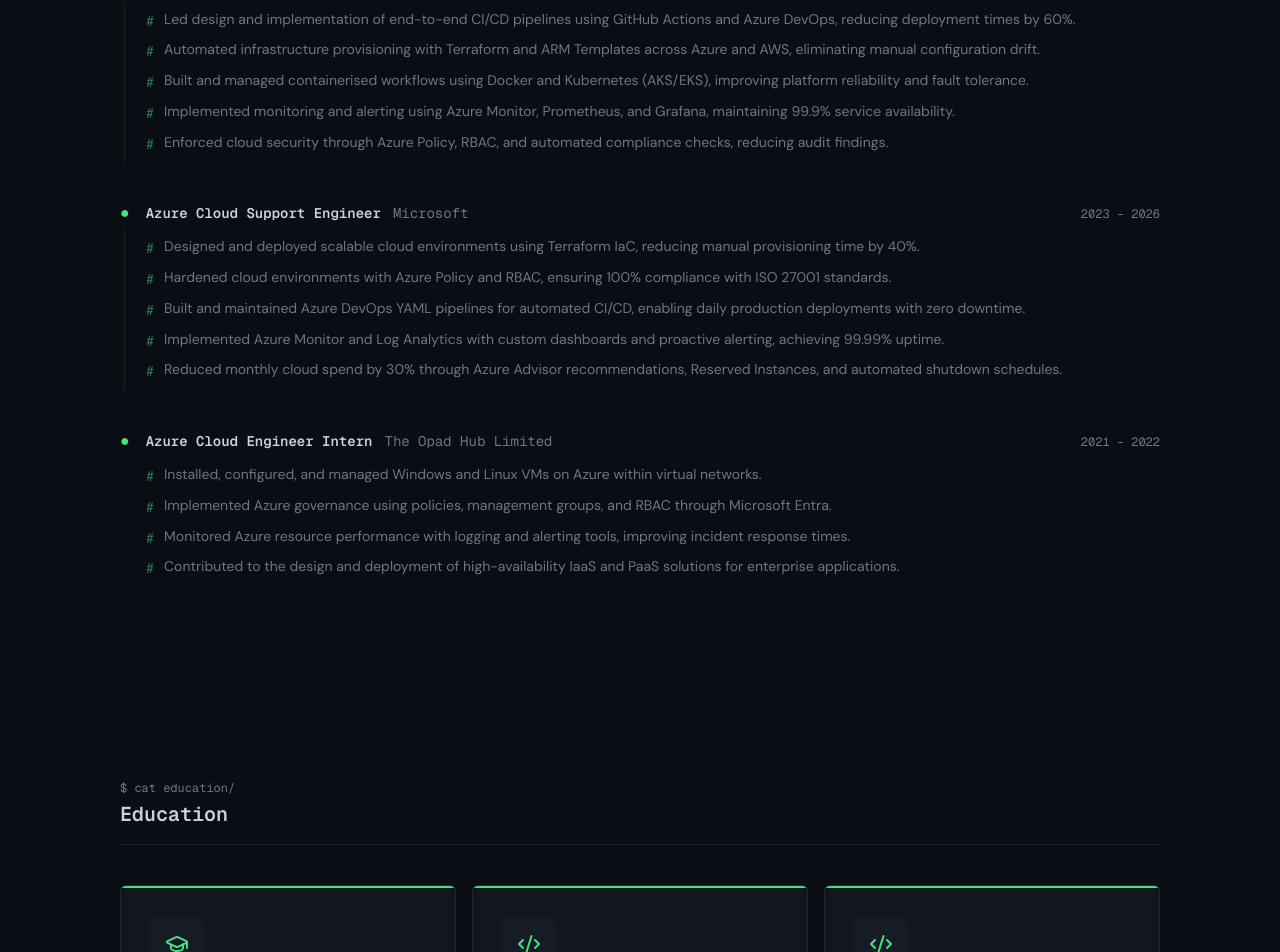
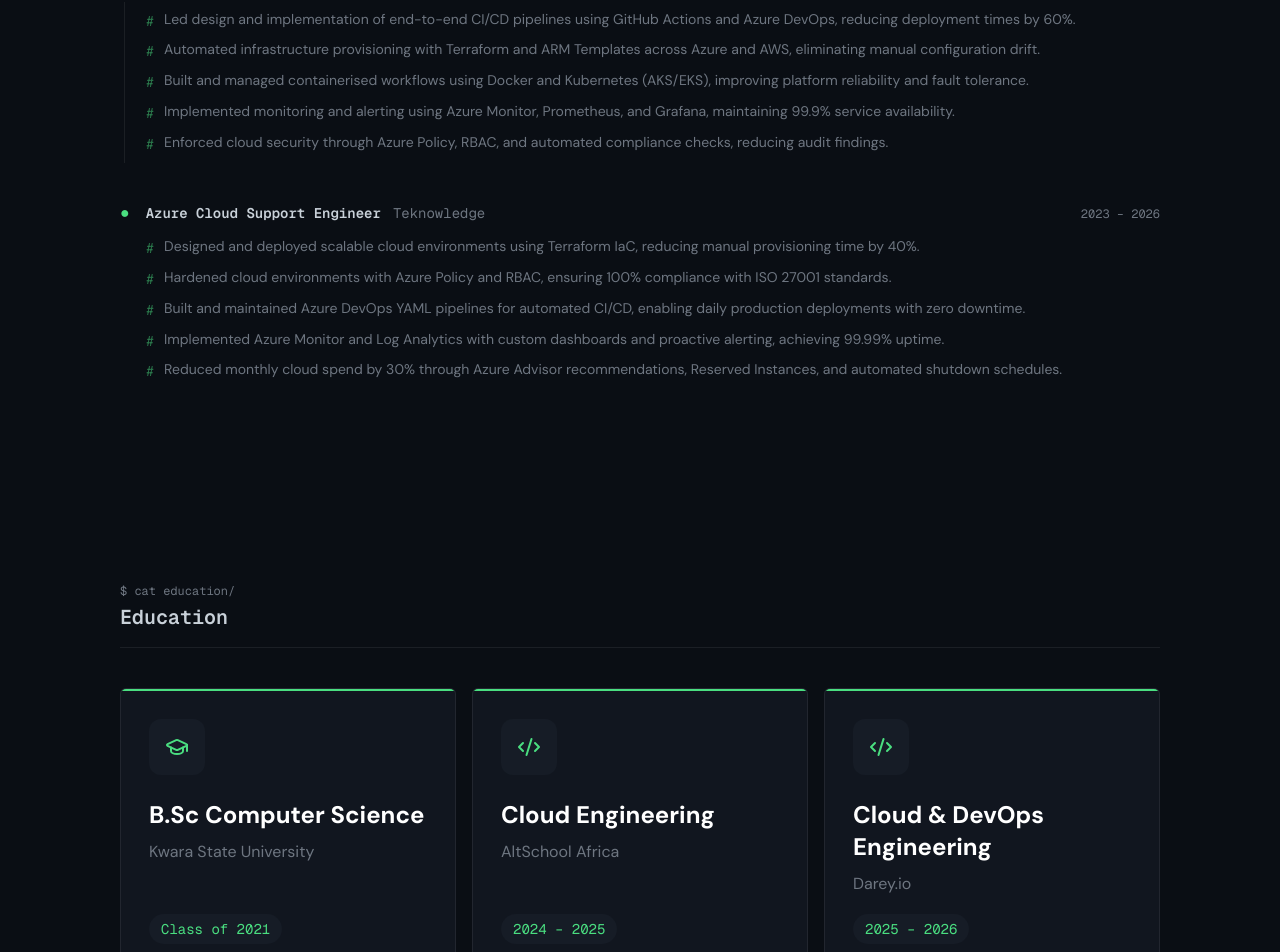
Before and after one commit to MMuyideen/portfolio, a React (Vite) app: page / in a window 1280 px wide. Shown: the part 6335-7287 px from the top of the page. Built offline with nearby package versions, Linux system fonts and the light colour scheme; no server answers.

Commit message:
fix: update company name in experience entry and remove internship details for accuracy

```diff
--- a/src/data/portfolio.ts
+++ b/src/data/portfolio.ts
@@ -356,7 +356,7 @@ export const portfolio: PortfolioData = {
     },
     {
       role: 'Azure Cloud Support Engineer',
-      company: 'Microsoft',
+      company: 'Teknowledge',
       period: '2023 – 2026',
       bullets: [
         'Designed and deployed scalable cloud environments using Terraform IaC, reducing manual provisioning time by 40%.',
@@ -366,16 +366,5 @@ export const portfolio: PortfolioData = {
         'Reduced monthly cloud spend by 30% through Azure Advisor recommendations, Reserved Instances, and automated shutdown schedules.',
       ],
     },
-    {
-      role: 'Azure Cloud Engineer Intern',
-      company: 'The Opad Hub Limited',
-      period: '2021 – 2022',
-      bullets: [
-        'Installed, configured, and managed Windows and Linux VMs on Azure within virtual networks.',
-        'Implemented Azure governance using policies, management groups, and RBAC through Microsoft Entra.',
-        'Monitored Azure resource performance with logging and alerting tools, improving incident response times.',
-        'Contributed to the design and deployment of high-availability IaaS and PaaS solutions for enterprise applications.',
-      ],
-    },
   ],
 }
```
